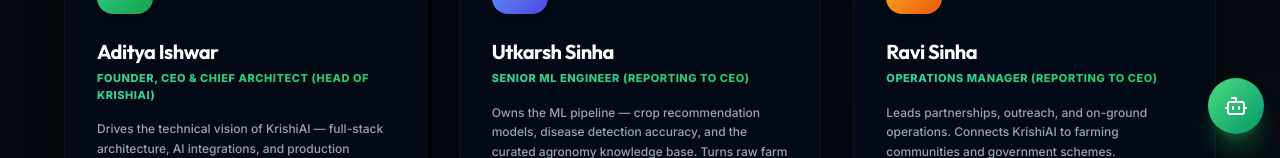
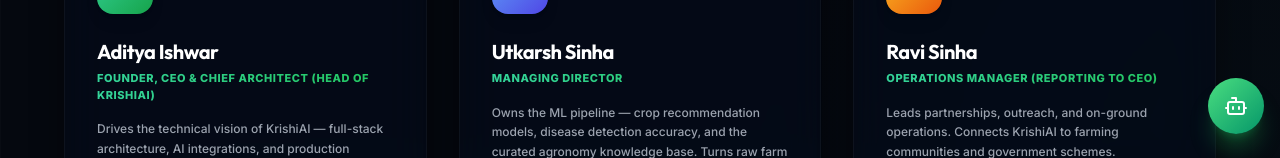
Before and after one commit to kisaanbuddy/Kisaanbuddy, a Next.js app in the folder frontend-next/: page /founders in a window 1280 px wide. Shown: the part 642-800 px from the top of the page. Built offline with nearby package versions, Linux system fonts and the light colour scheme.

Commit message:
chore: update Utkarsh Sinha's role to Managing Director

```diff
--- a/frontend-next/src/app/about/AboutClient.tsx
+++ b/frontend-next/src/app/about/AboutClient.tsx
@@ -27,7 +27,7 @@
   },
   {
     name: "Utkarsh Sinha",
-    role: "Senior ML Engineer",
+    role: "Managing Director",
     email: "utkarsh.sinha.dev@gmail.com",
     bio: "Owns the ML pipeline — crop recommendation models, disease detection accuracy, and the curated agronomy knowledge base. Turns raw farm data into actionable insights.",
     initials: "US",
--- a/frontend-next/src/app/contact/ContactClient.tsx
+++ b/frontend-next/src/app/contact/ContactClient.tsx
@@ -87,7 +87,7 @@
             <div className="space-y-4">
               {[
                 { name: "Aditya Ishwar", role: "Founder & CEO", email: "adityaoutlier5@gmail.com" },
-                { name: "Utkarsh Sinha", role: "ML Pipeline Lead", email: "utkarsh.sinha.dev@gmail.com" },
+                { name: "Utkarsh Sinha", role: "Managing Director", email: "utkarsh.sinha.dev@gmail.com" },
                 { name: "Ravi Sinha", role: "Operations & Partnerships", email: "sinharavi7088@gmail.com" }
               ].map((c) => (
                 <a
--- a/frontend-next/src/app/founders/page.tsx
+++ b/frontend-next/src/app/founders/page.tsx
@@ -28,7 +28,7 @@
   },
   {
     name: "Utkarsh Sinha",
-    role: "Senior ML Engineer (Reporting to CEO)",
+    role: "Managing Director",
     email: "utkarsh.sinha.dev@gmail.com",
     bio: "Owns the ML pipeline — crop recommendation models, disease detection accuracy, and the curated agronomy knowledge base. Turns raw farm data into actionable insights.",
     initials: "US",
```
